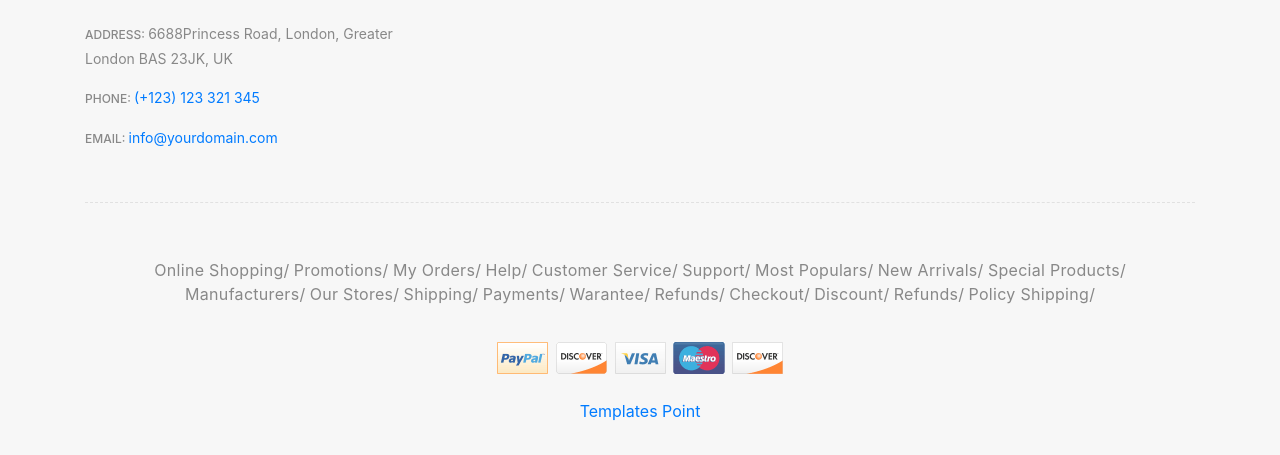
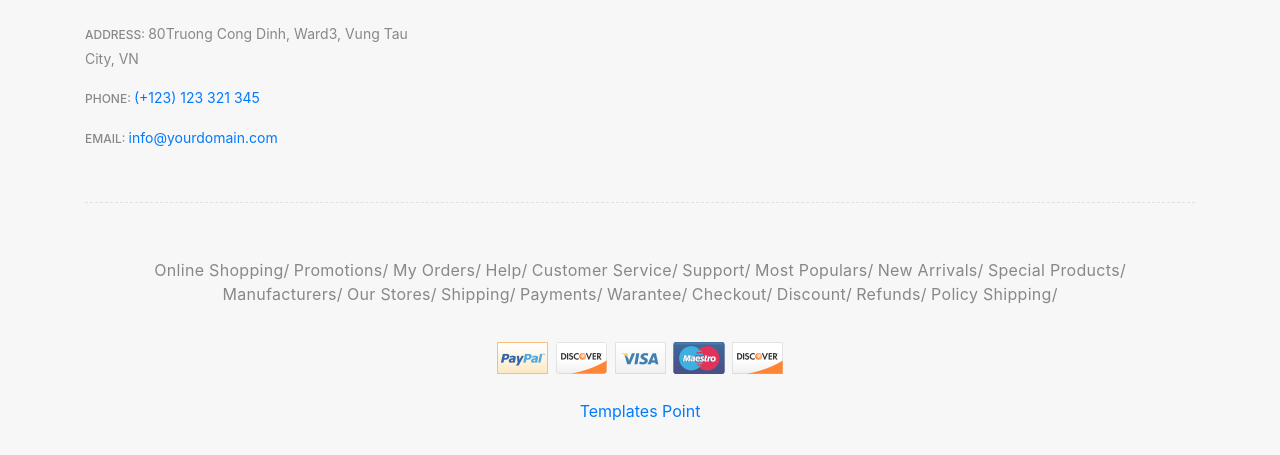
Before and after one commit to QDuy05/Web-Project, a plain HTML site: page login-register.html in a window 1280 px wide. Shown: the part 2793-3248 px from the top of the page. Drawn offline with nearby package versions, Linux system fonts and the light colour scheme.

Commit message:
Chinh sua 1 vai cho

```diff
--- a/login-register.html
+++ b/login-register.html
@@ -192,7 +192,7 @@
                     <div class="breadcrumb-content">
                         <ul>
                             <li><a href="index.html">Home</a></li>
-                            <li class="active">Login Register</li>
+                            <li class="active">Login - Register</li>
                         </ul>
                     </div>
                 </div>
@@ -339,7 +339,7 @@
                                     <ul class="des">
                                         <li>
                                             <span>Address: </span>
-                                            6688Princess Road, London, Greater London BAS 23JK, UK
+                                            80Truong Cong Dinh, Ward3, Vung Tau City, VN
                                         </li>
                                         <li>
                                             <span>Phone: </span>
@@ -445,7 +445,6 @@
                                         <li><a href="#">Shipping</a></li>
                                         <li><a href="#">Payments</a></li>
                                         <li><a href="#">Warantee</a></li>
-                                        <li><a href="#">Refunds</a></li>
                                         <li><a href="#">Checkout</a></li>
                                         <li><a href="#">Discount</a></li>
                                         <li><a href="#">Refunds</a></li>
```
